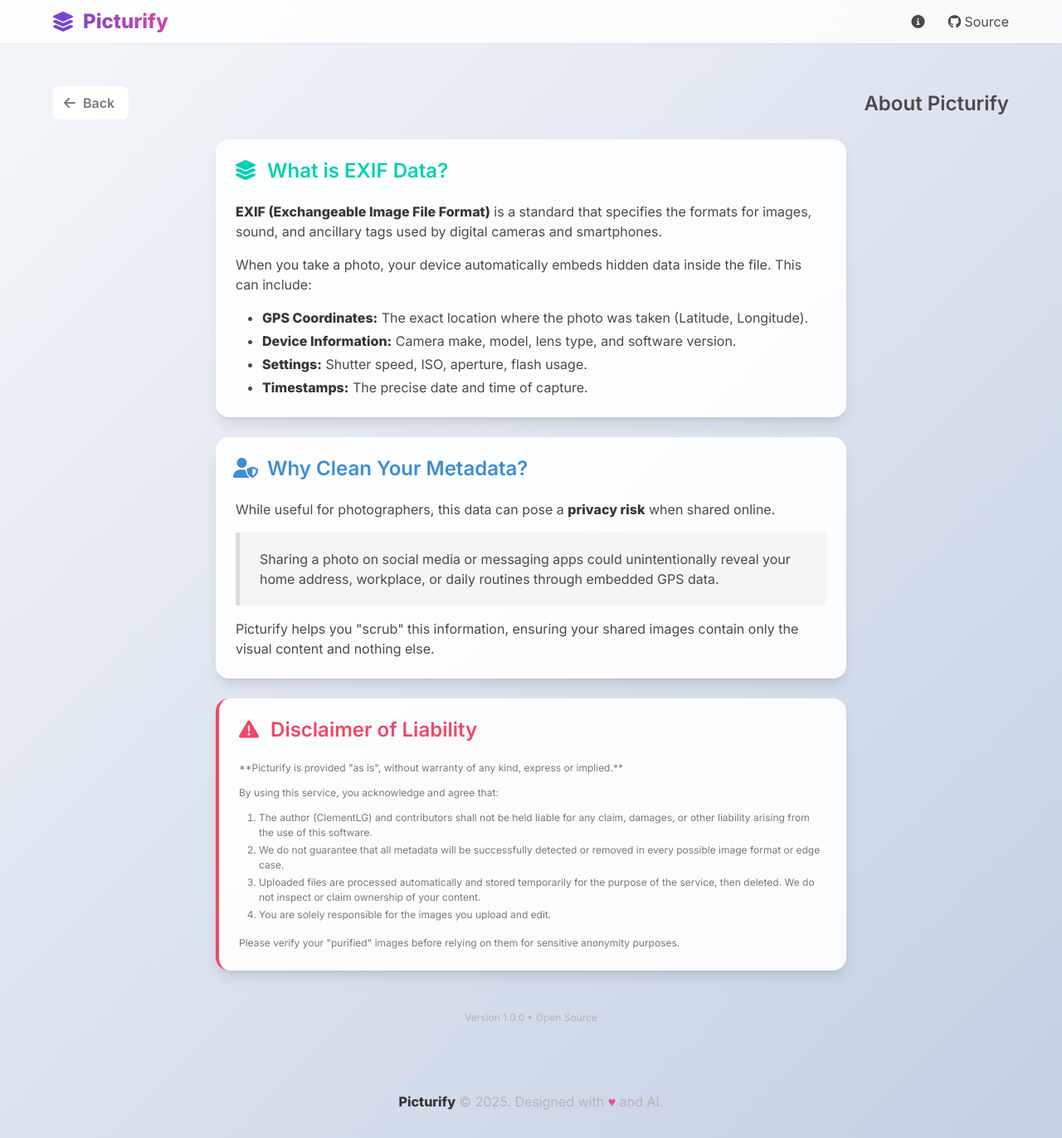
After one commit to ClementLG/Picturify, a Flask app: page /about in a window 1280 px wide. The commit adds this page. Shown: the whole page at 83% size. Run offline with Flask 3, Linux system fonts and the light colour scheme.

```diff
--- a/app/main/routes.py
+++ b/app/main/routes.py
@@ -25,6 +25,10 @@
             return redirect(request.url)
 
     return render_template('index.html')
+
+@main.route('/about')
+def about():
+    return render_template('about.html')
 
 @main.route('/result/<filename>')
 def result(filename):
--- /dev/null
+++ b/app/templates/about.html
@@ -0,0 +1,111 @@
+{% extends "base.html" %}
+
+{% block content %}
+<div class="container fade-in-up">
+    <!-- Header -->
+    <div class="level mb-5">
+        <div class="level-left">
+            <a href="{{ url_for('main.index') }}" class="button is-white has-text-grey">
+                <span class="icon"><i class="fas fa-arrow-left"></i></span>
+                <span>Back</span>
+            </a>
+        </div>
+        <div class="level-right">
+            <h2 class="title is-4 has-text-grey-dark">About Picturify</h2>
+        </div>
+    </div>
+
+    <div class="columns is-centered">
+        <div class="column is-8">
+
+            <!-- Intro Card -->
+            <div class="card mb-5">
+                <div class="card-content">
+                    <h3 class="title is-4 has-text-primary">
+                        <span class="icon mr-2"><i class="fas fa-layer-group"></i></span>
+                        What is EXIF Data?
+                    </h3>
+                    <div class="content">
+                        <p>
+                            <strong>EXIF (Exchangeable Image File Format)</strong> is a standard that specifies the
+                            formats for images, sound, and ancillary tags used by digital cameras and smartphones.
+                        </p>
+                        <p>
+                            When you take a photo, your device automatically embeds hidden data inside the file. This
+                            can include:
+                        </p>
+                        <ul>
+                            <li><strong>GPS Coordinates:</strong> The exact location where the photo was taken
+                                (Latitude, Longitude).</li>
+                            <li><strong>Device Information:</strong> Camera make, model, lens type, and software
+                                version.</li>
+                            <li><strong>Settings:</strong> Shutter speed, ISO, aperture, flash usage.</li>
+                            <li><strong>Timestamps:</strong> The precise date and time of capture.</li>
+                        </ul>
+                    </div>
+                </div>
+            </div>
+
+            <!-- Privacy Card -->
+            <div class="card mb-5">
+                <div class="card-content">
+                    <h3 class="title is-4 has-text-info">
+                        <span class="icon mr-2"><i class="fas fa-user-shield"></i></span>
+                        Why Clean Your Metadata?
+                    </h3>
+                    <div class="content">
+                        <p>
+                            While useful for photographers, this data can pose a <strong>privacy risk</strong> when
+                            shared online.
+                        </p>
+                        <blockquote class="is-info">
+                            Sharing a photo on social media or messaging apps could unintentionally reveal your home
+                            address, workplace, or daily routines through embedded GPS data.
+                        </blockquote>
+                        <p>
+                            Picturify helps you "scrub" this information, ensuring your shared images contain only the
+                            visual content and nothing else.
+                        </p>
+                    </div>
+                </div>
+            </div>
+
+            <!-- Disclaimer Card -->
+            <div class="card" style="border-left: 4px solid #f14668;">
+                <div class="card-content">
+                    <h3 class="title is-4 has-text-danger">
+                        <span class="icon mr-2"><i class="fas fa-exclamation-triangle"></i></span>
+                        Disclaimer of Liability
+                    </h3>
+                    <div class="content is-small has-text-grey">
+                        <p>
+                            **Picturify is provided "as is", without warranty of any kind, express or implied.**
+                        </p>
+                        <p>
+                            By using this service, you acknowledge and agree that:
+                        </p>
+                        <ol>
+                            <li>The author (ClementLG) and contributors shall not be held liable for any claim, damages,
+                                or other liability arising from the use of this software.</li>
+                            <li>We do not guarantee that all metadata will be successfully detected or removed in every
+                                possible image format or edge case.</li>
+                            <li>Uploaded files are processed automatically and stored temporarily for the purpose of the
+                                service, then deleted. We do not inspect or claim ownership of your content.</li>
+                            <li>You are solely responsible for the images you upload and edit.</li>
+                        </ol>
+                        <p class="mt-4">
+                            Please verify your "purified" images before relying on them for sensitive anonymity
+                            purposes.
+                        </p>
+                    </div>
+                </div>
+            </div>
+
+            <div class="has-text-centered mt-6">
+                <p class="is-size-7 has-text-grey-light">Version 1.0.0 &bull; Open Source</p>
+            </div>
+
+        </div>
+    </div>
+</div>
+{% endblock %}
--- a/app/templates/base.html
+++ b/app/templates/base.html
@@ -38,6 +38,9 @@
 
             <div id="navbarBasicExample" class="navbar-menu">
                 <div class="navbar-end">
+                    <a href="{{ url_for('main.about') }}" class="navbar-item" title="About & Disclaimer">
+                        <span class="icon" style="color: var(--info);"><i class="fas fa-info-circle"></i></span>
+                    </a>
                     <a href="https://github.com/ClementLG/Picturify" target="_blank" class="navbar-item">
                         <span class="icon"><i class="fab fa-github"></i></span>
                         <span>Source</span>
```
